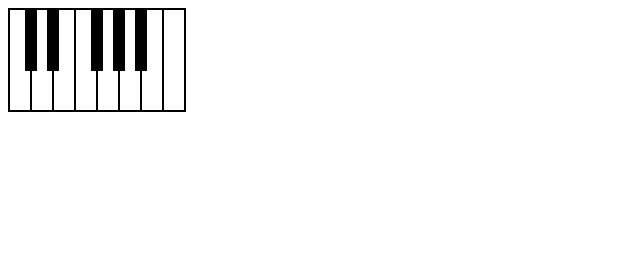
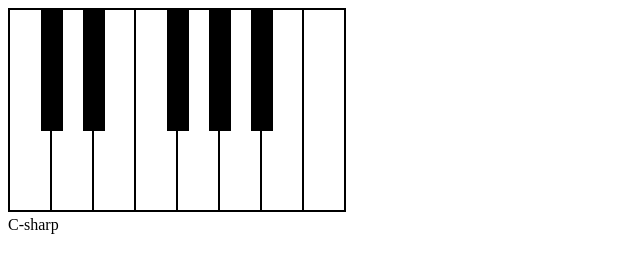
Before and after one commit to auroranou/keyboard, a plain HTML site: page index.html in a window 1280 px wide. Both pictures are taken after a click on the element 31 px from the left and 40 px from the top of the page. Shown: the whole page, without its empty margins (0-640 px from the left). Drawn offline with Linux system fonts and the light colour scheme.

Commit message:
make keyboard larger and show key name when pressed

```diff
--- a/index.html
+++ b/index.html
@@ -18,16 +18,16 @@
       cursor: pointer;
       display: inline-block;
       float: left;
-      height: 100px;
-      width: 20px;
+      height: 200px;
+      width: 40px;
     }
 
     .key-b {
       background: black;
-      height: 60px;
+      height: 120px;
       position: absolute;
-      transform: translate(-6px, 0);
-      width: 10px;
+      transform: translate(-10px, 0);
+      width: 20px;
     }
   </style>
   <div id='keyboard'>
@@ -45,6 +45,7 @@
     <span class='key key-w' id='b4'></span>
     <span class='key key-w' id='c5'></span>
   </div>
+  <div id='key-name'></div>
 
   <script type='text/javascript' src='index.js'></script>
 </body>
--- a/index.js
+++ b/index.js
@@ -4,8 +4,6 @@ let ctx = new AudioContext();
 
 // this generates a wave
 let osc = ctx.createOscillator();
-// sine is the default, but just explicitly stating here
-osc.type = 'sine';
 
 // gain in an analog system is how much extra electricity you boost the signal with
 let amp = ctx.createGain();
@@ -27,6 +25,8 @@ let keyFreqMap = {
 };
 
 function init() {
+  // sine is the default, but just explicitly stating here
+  osc.type = 'sine';
   osc.start(0);
 
   amp.gain.value = 0;
@@ -35,10 +35,9 @@ function init() {
   amp.connect(ctx.destination);
 }
 
-init();
-
 // grab all of the key elements and attached listeners
 let keys = document.querySelectorAll('.key');
+let keyDiv = document.getElementById('key-name');
 
 keys.forEach((k) => {
   k.addEventListener('mousedown', playNote);
@@ -46,11 +45,29 @@ keys.forEach((k) => {
 });
 
 function playNote(e) {
-  let freq = keyFreqMap[e.target.id];
+  let note = e.target.id;
+  let freq = keyFreqMap[note];
   osc.frequency.value = freq;
   amp.gain.value = 1;
+
+  getKeyName(note);
 }
 
 function releaseNote(e) {
   amp.gain.value = 0;
 }
+
+function getKeyName(str) {
+  let values = str.split(/[0-9]/g);
+  let keyName = values[0].toUpperCase();
+  if (values[1]) {
+    let mod = values[1] === '#'
+      ? '-sharp'
+      : '-flat';
+    keyName += mod;
+  }
+
+  keyDiv.innerHTML = keyName;
+}
+
+init();
```
